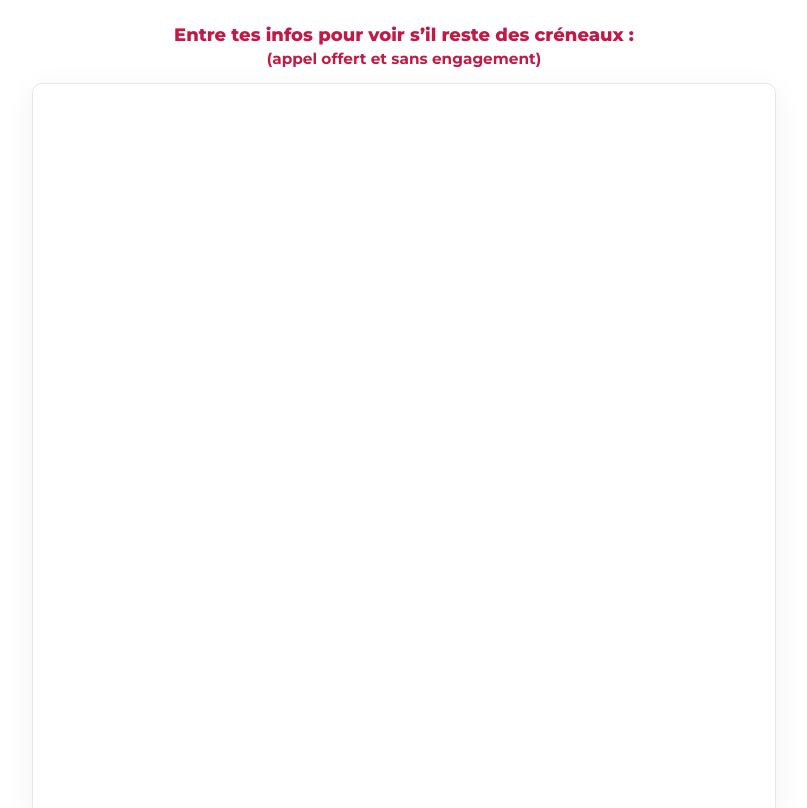
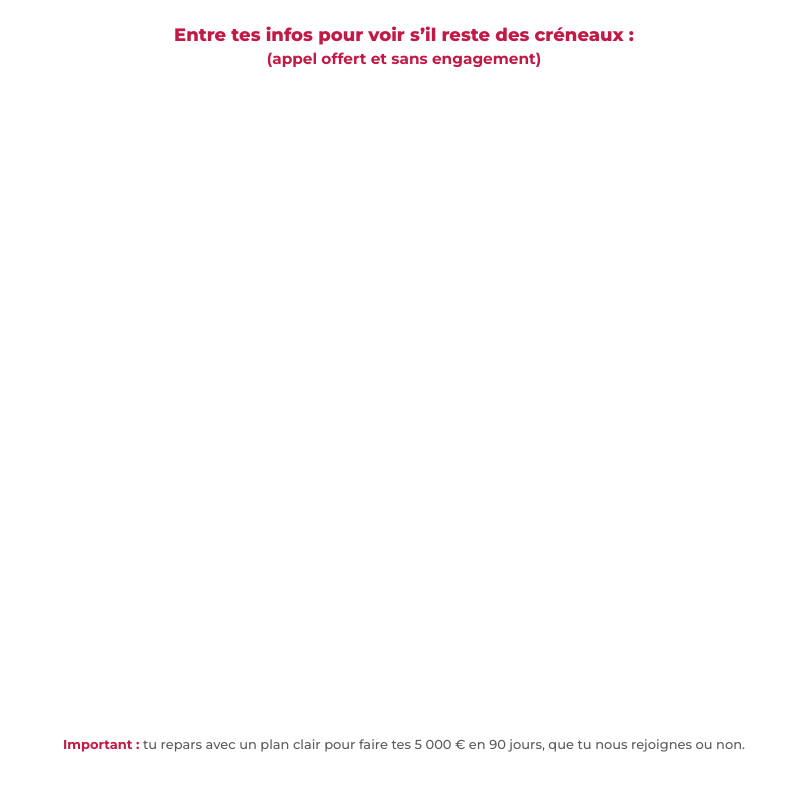
Before and after one commit to mickaelwu/site-audaceschool, a plain HTML site: page vsl.html in a window 1280 px wide. Shown: the part 923-1731 px from the top of the page, without its empty margins (236-1043 px from the left). Drawn offline with Linux system fonts and the light colour scheme; a script that the page names is missing.

Commit message:
VSL : agenda intégré sans cadre, plus large
Co-Authored-By: Claude Opus 5.5 <noreply@anthropic.com>
Claude-Session: https://claude.ai/code/session_01Nc3EdY3zfithhDWho1FNp5

```diff
--- a/vsl.html
+++ b/vsl.html
@@ -39,8 +39,9 @@ h1 u{text-decoration-thickness:.07em;text-underline-offset:.12em}
 .vsl video{display:block;width:100%;height:100%;object-fit:cover;background:#000}
 .ask{margin:26px 0 0;text-align:center;color:var(--red);font-weight:800;font-size:clamp(15px,2.4vw,18px);line-height:1.4}
 .ask span{display:block;font-weight:700;font-size:.85em}
-.agenda{margin:14px 0 0;border:1px solid var(--line);border-radius:10px;padding:6px;box-shadow:0 6px 30px rgba(0,0,0,.06)}
-.iclosed-widget{width:100%;height:720px;border-radius:8px;overflow:hidden}
+.agenda{margin:14px -80px 0}
+@media(max-width:960px){.agenda{margin:14px 0 0}}
+.iclosed-widget{width:100%;height:640px;overflow:hidden}
 .iclosed-widget iframe{display:block;border:0!important}
 .fb{display:none;padding:40px 16px;text-align:center}
 .note{margin:12px 0 0;text-align:center;font-size:13px;color:var(--mut)}
```
